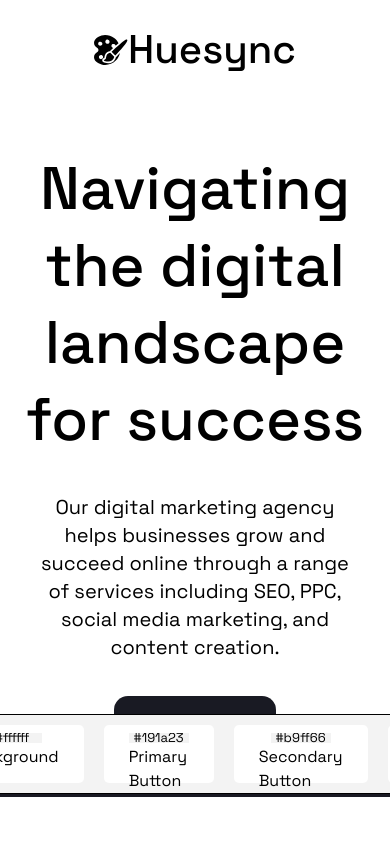
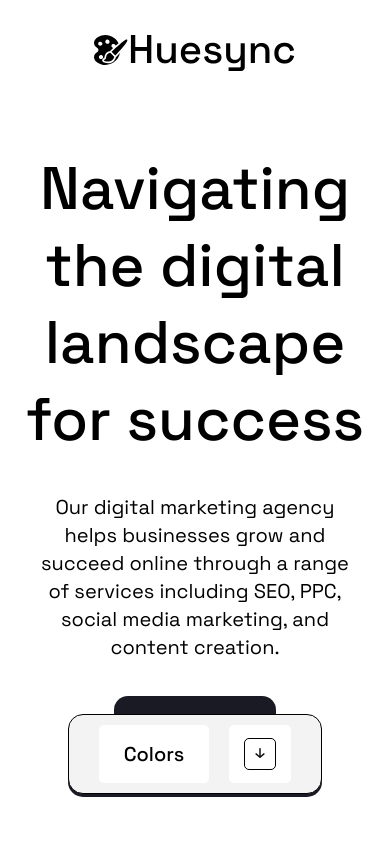
Before and after one commit to tyomll/huesync, a Next.js app: page / in a window 390 px wide. Shown: the top 844 px of the page. Built offline with nearby package versions, Linux system fonts and the light colour scheme.

Commit message:
Added Color selecting modal for mobile devices.

```diff
--- /dev/null
+++ b/src/components/colorsModal/ColorsModal.tsx
@@ -0,0 +1,29 @@
+import React from "react";
+import AccentButton from "../toolbar/colorButtons/AccentButton";
+import BackgroundButton from "../toolbar/colorButtons/BackgroundButton";
+import PrimaryButton from "../toolbar/colorButtons/PrimaryButton";
+import SecondaryButton from "../toolbar/colorButtons/SecondaryButton";
+import TextButton from "../toolbar/colorButtons/TextButton";
+
+const ColorsModal = () => {
+	const shadow = { boxShadow: "0px 5px 0px #191A23" };
+
+	return (
+		<div className="flex items-center justify-center fixed z-30 left-0 top-0 w-[100vw] h-[100vh] bg-[#ffffff66]">
+			<div
+				className="relative w-[70%] h-[60%] bg-secondaryButton rounded-[45px] border-[1px] border-primaryButton py-[30px] px-[30px]"
+				style={shadow}
+			>
+				<div className="text-center grid grid-cols-2 w-full h-full gap-[5px] ">
+					<TextButton />
+					<BackgroundButton />
+					<PrimaryButton />
+					<SecondaryButton />
+					<AccentButton />
+				</div>
+			</div>
+		</div>
+	);
+};
+
+export default ColorsModal;
--- a/src/components/layout/header/Header.tsx
+++ b/src/components/layout/header/Header.tsx
@@ -13,7 +13,7 @@ const links: ILinks[] = [
 ];
 const Header = () => {
 	return (
-		<div className="sticky top-0 z-50 bg-secondary">
+		<div className="sticky top-0 z-5 bg-secondary">
 			<div className="flex max-lg:flex-col max-md:py-[20px] items-center justify-between bg-secondary py-[40px]">
 				<Logo color="primary" />
 				<div className="flex flex-wrap max-md:hidden items-center gap-[40px]">
--- /dev/null
+++ b/src/components/toolbar/ColorsButton.tsx
@@ -0,0 +1,24 @@
+import React, { useState } from "react";
+import ColorsModal from "../colorsModal/ColorsModal";
+
+const ColorsButton = () => {
+	const [isModalOpen, setIsModalOpen] = useState<boolean>(false);
+	const toggleModal = () => {
+		setIsModalOpen(!isModalOpen);
+	};
+	return (
+		<>
+			{isModalOpen && <ColorsModal />}
+			<div
+				className="z-50 flex items-center h-full px-[25px] bg-[#ffffff] rounded-[5px] gap-[5px] cursor-pointer"
+				onClick={toggleModal}
+			>
+				<div className="flex items-center cursor-pointer">
+					<span className="cursor-pointer font-500 text-[20px]">Colors</span>
+				</div>
+			</div>
+		</>
+	);
+};
+
+export default ColorsButton;
--- a/src/components/toolbar/Toolbar.tsx
+++ b/src/components/toolbar/Toolbar.tsx
@@ -1,19 +1,21 @@
 import React, { FC } from "react";
-import TextButton from "./TextButton";
-import BackgroundButton from "./BackgroundButton";
-import PrimaryButton from "./PrimaryButton";
-import SecondaryButton from "./SecondaryButton";
-import AccentButton from "./AccentButton";
+import TextButton from "./colorButtons/TextButton";
+import BackgroundButton from "./colorButtons/BackgroundButton";
+import PrimaryButton from "./colorButtons/PrimaryButton";
+import SecondaryButton from "./colorButtons/SecondaryButton";
+import AccentButton from "./colorButtons/AccentButton";
 import ExportButton from "./ExportButton";
+import ColorsButton from "./ColorsButton";
 
 const Toolbar: FC = () => {
 	const shadow = { boxShadow: "0px 3px 0px #191A23" };
 
 	return (
 		<div
-			className="flex items-center justify-between h-[80px] w-fit bg-[#f3f3f3] px-[30px] py-[10px] rounded-[15px] border-[1px] border-[#000000] gap-[20px]"
+			className="z-[4444] flex h-[80px] w-fit bg-[#f3f3f3] px-[30px] py-[10px] rounded-[15px] border-[1px] border-[#000000] "
 			style={shadow}
 		>
+			<div className="flex max-lg:hidden text-center break-all items-center justify-between gap-[20px]">
 				<TextButton />
 				<BackgroundButton />
 				<PrimaryButton />
@@ -21,6 +23,11 @@ const Toolbar: FC = () => {
 				<AccentButton />
 				<ExportButton />
 			</div>
+			<div className="flex lg:hidden items-center justify-between gap-[20px] ">
+				<ColorsButton />
+				<ExportButton />
+			</div>
+		</div>
 	);
 };
 
--- a/src/components/toolbar/AccentButton.tsx
+++ b/src/components/toolbar/colorButtons/AccentButton.tsx
@@ -1,4 +1,4 @@
-import { useCurrentColor } from "../../hooks/useCurrentColor";
+import { useCurrentColor } from "../../../hooks/useCurrentColor";
 
 const AccentButton = () => {
 	const { currentColor, handleCurrentColorChange } =
--- a/src/components/toolbar/SecondaryButton.tsx
+++ b/src/components/toolbar/colorButtons/BackgroundButton.tsx
@@ -1,14 +1,13 @@
-import React from "react";
-import { useCurrentColor } from "../../hooks/useCurrentColor";
+import { useCurrentColor } from "../../..//hooks/useCurrentColor";
 
-const SecondaryButton = () => {
-	const { currentColor, handleCurrentColorChange } = useCurrentColor(
-		"--secondary-button-color"
-	);
+const BackgroundButton = () => {
+	const { currentColor, handleCurrentColorChange } =
+		useCurrentColor("--secondary-color");
+
 	return (
 		<label
 			className="flex flex-col items-center h-full px-[25px] bg-[#ffffff] rounded-[5px] gap-[5px] cursor-pointer"
-			htmlFor="secondary"
+			htmlFor="background"
 		>
 			<div className="w-[60px] h-[10px]">
 				<input
@@ -20,13 +19,13 @@ const SecondaryButton = () => {
 				/>
 			</div>
 			<div className="flex flex-col items-center cursor-pointer">
-				<label className="mt-[5px] cursor-pointer" htmlFor="secondary">
-					Secondary Button
+				<label className="mt-[5px] cursor-pointer" htmlFor="background">
+					Background
 				</label>
 				<input
-					className="invisible h-0 w-0"
+					className="invisible"
 					type="color"
-					id="secondary"
+					id="background"
 					value={currentColor}
 					onChange={(e) => handleCurrentColorChange(e.target.value)}
 				/>
@@ -35,4 +34,4 @@ const SecondaryButton = () => {
 	);
 };
 
-export default SecondaryButton;
+export default BackgroundButton;
--- a/src/components/toolbar/TextButton.tsx
+++ b/src/components/toolbar/colorButtons/PrimaryButton.tsx
@@ -1,14 +1,16 @@
-import { useCurrentColor } from "../../hooks/useCurrentColor";
+import { useCurrentColor } from "../../../hooks/useCurrentColor";
 
-const TextButton = () => {
-	const { currentColor, handleCurrentColorChange } =
-		useCurrentColor("--primary-color");
+const PrimaryButton = () => {
+	const { currentColor, handleCurrentColorChange } = useCurrentColor(
+		"--primary-button-color"
+	);
+
 	return (
 		<label
 			className="flex flex-col items-center h-full px-[25px] bg-[#ffffff] rounded-[5px] gap-[5px] cursor-pointer"
-			htmlFor="text"
+			htmlFor="primary"
 		>
-			<div className="w-[60px] h-[10px] ">
+			<div className="w-[60px] h-[10px]">
 				<input
 					className="w-full h-full text-[13px] outline-none text-center bg-[#f3f3f3]"
 					type="text"
@@ -18,13 +20,13 @@ const TextButton = () => {
 				/>
 			</div>
 			<div className="flex flex-col items-center cursor-pointer">
-				<label className="mt-[5px] cursor-pointer" htmlFor="text">
-					Text
+				<label className="mt-[5px] cursor-pointer" htmlFor="primary">
+					Primary Button
 				</label>
 				<input
 					className="invisible"
 					type="color"
-					id="text"
+					id="primary"
 					value={currentColor}
 					onChange={(e) => handleCurrentColorChange(e.target.value)}
 				/>
@@ -33,4 +35,4 @@ const TextButton = () => {
 	);
 };
 
-export default TextButton;
+export default PrimaryButton;
--- a/src/components/toolbar/BackgroundButton.tsx
+++ b/src/components/toolbar/colorButtons/SecondaryButton.tsx
@@ -1,13 +1,14 @@
-import { useCurrentColor } from "../../hooks/useCurrentColor";
+import React from "react";
+import { useCurrentColor } from "../../../hooks/useCurrentColor";
 
-const BackgroundButton = () => {
-	const { currentColor, handleCurrentColorChange } =
-		useCurrentColor("--secondary-color");
-
+const SecondaryButton = () => {
+	const { currentColor, handleCurrentColorChange } = useCurrentColor(
+		"--secondary-button-color"
+	);
 	return (
 		<label
 			className="flex flex-col items-center h-full px-[25px] bg-[#ffffff] rounded-[5px] gap-[5px] cursor-pointer"
-			htmlFor="background"
+			htmlFor="secondary"
 		>
 			<div className="w-[60px] h-[10px]">
 				<input
@@ -19,13 +20,13 @@ const BackgroundButton = () => {
 				/>
 			</div>
 			<div className="flex flex-col items-center cursor-pointer">
-				<label className="mt-[5px] cursor-pointer" htmlFor="background">
-					Background
+				<label className="mt-[5px] cursor-pointer" htmlFor="secondary">
+					Secondary Button
 				</label>
 				<input
-					className="invisible"
+					className="invisible h-0 w-0"
 					type="color"
-					id="background"
+					id="secondary"
 					value={currentColor}
 					onChange={(e) => handleCurrentColorChange(e.target.value)}
 				/>
@@ -34,4 +35,4 @@ const BackgroundButton = () => {
 	);
 };
 
-export default BackgroundButton;
+export default SecondaryButton;
--- a/src/components/toolbar/PrimaryButton.tsx
+++ b/src/components/toolbar/colorButtons/TextButton.tsx
@@ -1,16 +1,14 @@
-import { useCurrentColor } from "../../hooks/useCurrentColor";
+import { useCurrentColor } from "../../../hooks/useCurrentColor";
 
-const PrimaryButton = () => {
-	const { currentColor, handleCurrentColorChange } = useCurrentColor(
-		"--primary-button-color"
-	);
-
+const TextButton = () => {
+	const { currentColor, handleCurrentColorChange } =
+		useCurrentColor("--primary-color");
 	return (
 		<label
 			className="flex flex-col items-center h-full px-[25px] bg-[#ffffff] rounded-[5px] gap-[5px] cursor-pointer"
-			htmlFor="primary"
+			htmlFor="text"
 		>
-			<div className="w-[60px] h-[10px]">
+			<div className="w-[60px] h-[10px] ">
 				<input
 					className="w-full h-full text-[13px] outline-none text-center bg-[#f3f3f3]"
 					type="text"
@@ -20,13 +18,13 @@ const PrimaryButton = () => {
 				/>
 			</div>
 			<div className="flex flex-col items-center cursor-pointer">
-				<label className="mt-[5px] cursor-pointer" htmlFor="primary">
-					Primary Button
+				<label className="mt-[5px] cursor-pointer" htmlFor="text">
+					Text
 				</label>
 				<input
 					className="invisible"
 					type="color"
-					id="primary"
+					id="text"
 					value={currentColor}
 					onChange={(e) => handleCurrentColorChange(e.target.value)}
 				/>
@@ -35,4 +33,4 @@ const PrimaryButton = () => {
 	);
 };
 
-export default PrimaryButton;
+export default TextButton;
```
Lines whose indentation alone changed are shown as unchanged.
